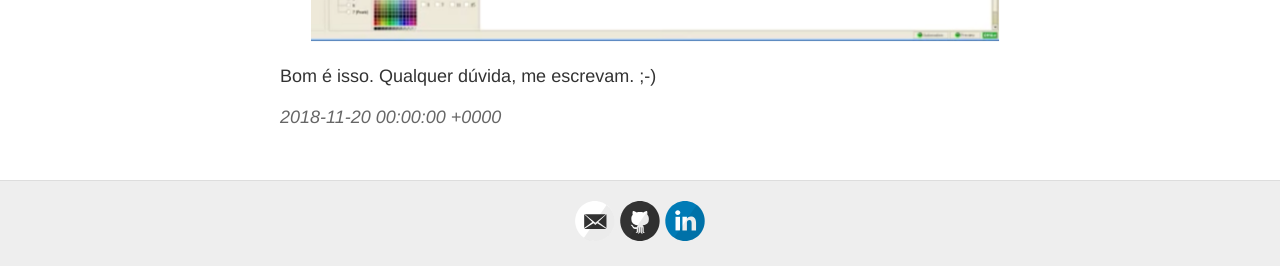
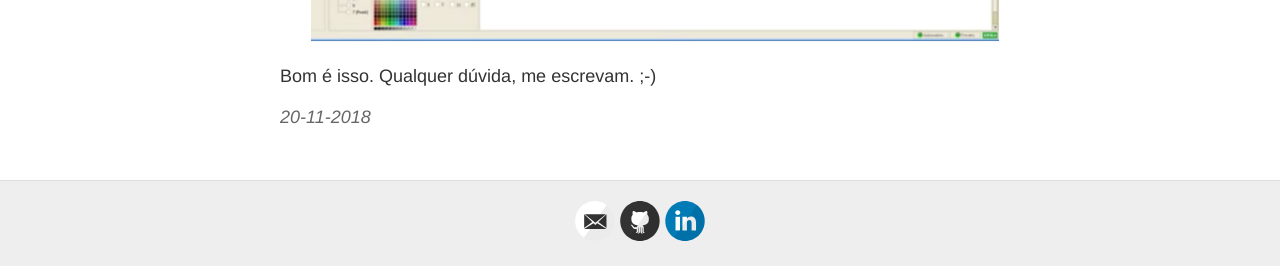
Before and after one commit to ficosta/ficosta.github.io, a Jekyll site: the page built from _posts/2018-11-20-Orad-Avid-Morpho.md, in a window 1280 px wide and 900 px high, scrolled down 1751 px. Shown: the part 631-897 px from the top of the window. Built offline with Jekyll 4.4.1, drawn with Linux system fonts in a browser that asks for light colours; comment, search, counter and statistics services are not loaded.

Commit message:
Date Post

```diff
--- a/_layouts/post.html
+++ b/_layouts/post.html
@@ -10,7 +10,7 @@ layout: default
   </div>
 
   <div class="date">
-    {{ page.date }}
+    {{ page.date | date: "%d-%m-%Y" }}
   </div>
 
   {% include disqus.html %}
--- a/index.html
+++ b/index.html
@@ -11,9 +11,6 @@ layout: default
       <div class="entry">
         {{ post.excerpt }}
       </div>
-      <div class="date">
-        {{ page.date }}
-      </div>
       <a href="{{ site.baseurl }}{{ post.url }}" class="read-more">Leia mais...</a>
     </article>
   {% endfor %}
```
